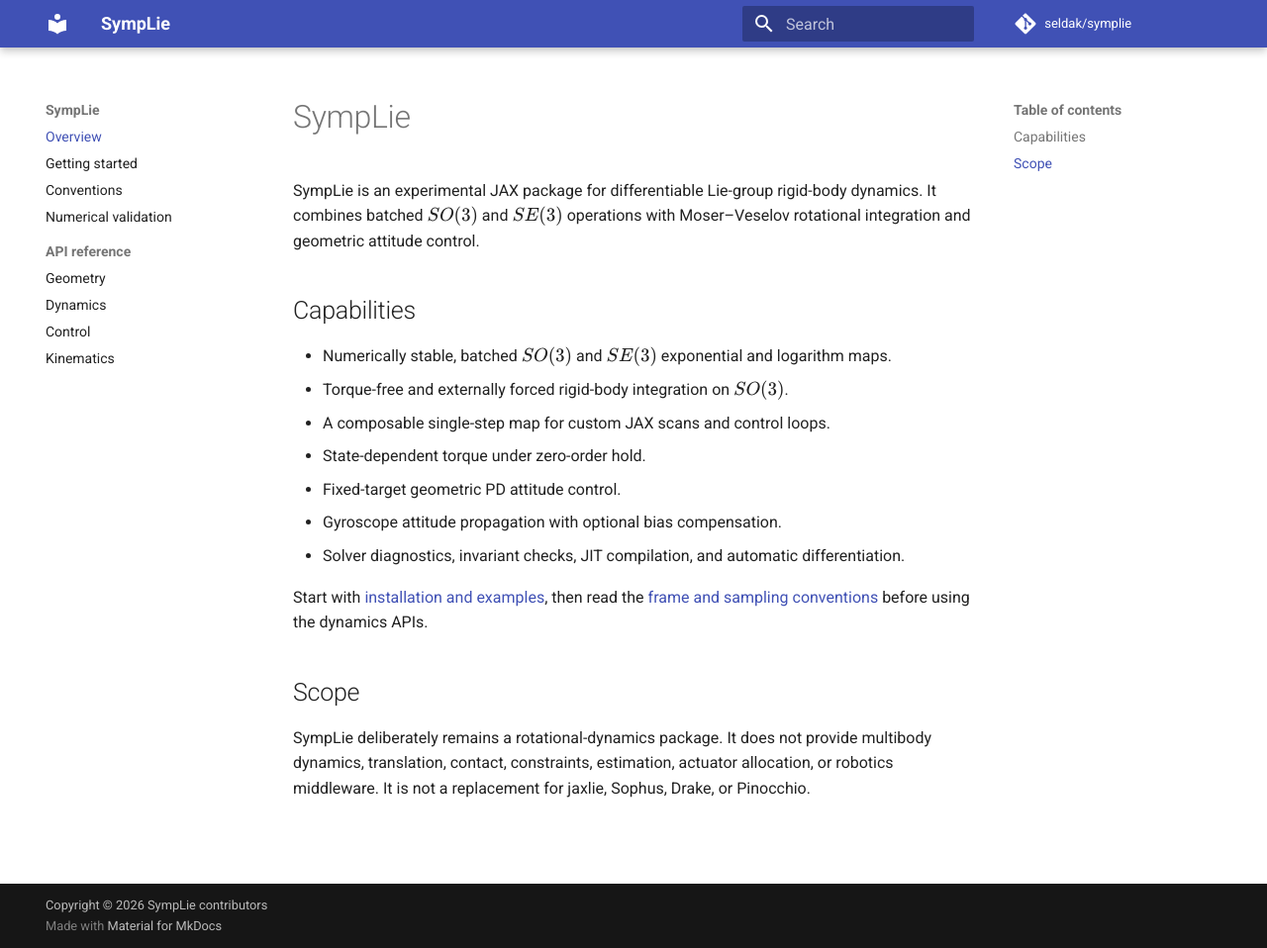
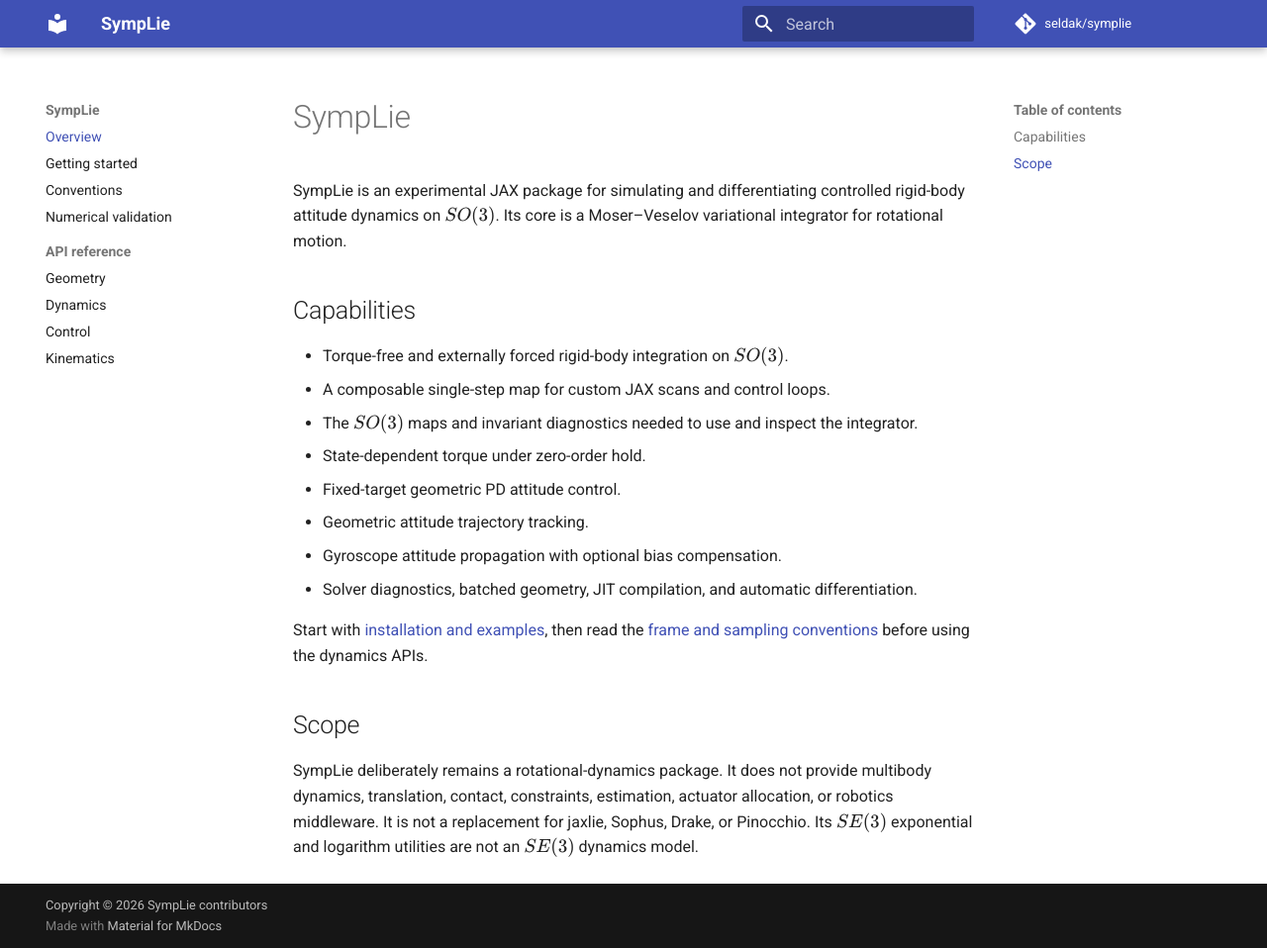
Before and after one commit to seldak/symplie, an MkDocs documentation site: the page built from docs/index.md, in a window 1280 px wide and 958 px high. Shown: the whole window at 99% size. Built offline with MkDocs 1.6.1 and Material for MkDocs 9.7.7, drawn with Linux system fonts in a browser that asks for light colours; comment, search, counter and statistics services are not loaded.

Commit message:
docs: center project on Moser-Veselov dynamics
Lead the README, documentation landing page, and package metadata with the rotational Moser-Veselov integrator. Present SO(3) geometry, control, and gyro propagation as the supporting vertical slice, and demote SE(3) maps to the stated scope boundary.

```diff
--- a/docs/index.md
+++ b/docs/index.md
@@ -1,19 +1,20 @@
 # SympLie
 
-SympLie is an experimental JAX package for differentiable Lie-group
-rigid-body dynamics. It combines batched \(SO(3)\) and \(SE(3)\) operations
-with Moser–Veselov rotational integration and geometric attitude control.
+SympLie is an experimental JAX package for simulating and differentiating
+controlled rigid-body attitude dynamics on \(SO(3)\). Its core is a
+Moser–Veselov variational integrator for rotational motion.
 
 ## Capabilities
 
-- Numerically stable, batched \(SO(3)\) and \(SE(3)\) exponential and
-  logarithm maps.
 - Torque-free and externally forced rigid-body integration on \(SO(3)\).
 - A composable single-step map for custom JAX scans and control loops.
+- The \(SO(3)\) maps and invariant diagnostics needed to use and inspect the
+  integrator.
 - State-dependent torque under zero-order hold.
 - Fixed-target geometric PD attitude control.
+- Geometric attitude trajectory tracking.
 - Gyroscope attitude propagation with optional bias compensation.
-- Solver diagnostics, invariant checks, JIT compilation, and automatic
+- Solver diagnostics, batched geometry, JIT compilation, and automatic
   differentiation.
 
 Start with [installation and examples](getting-started.md), then read the
@@ -25,4 +26,5 @@
 SympLie deliberately remains a rotational-dynamics package. It does not
 provide multibody dynamics, translation, contact, constraints, estimation,
 actuator allocation, or robotics middleware. It is not a replacement for
-jaxlie, Sophus, Drake, or Pinocchio.
+jaxlie, Sophus, Drake, or Pinocchio. Its \(SE(3)\) exponential and logarithm
+utilities are not an \(SE(3)\) dynamics model.
--- a/pyproject.toml
+++ b/pyproject.toml
@@ -5,7 +5,7 @@
 [project]
 name = "symplie"
 version = "0.2.0"
-description = "JAX Lie-group operations and structure-preserving rigid-body integration"
+description = "Moser-Veselov rigid-body attitude dynamics and geometric control in JAX"
 readme = "README.md"
 requires-python = ">=3.10"
 license = { text = "MIT" }
```
Also changed, not shown: README.md (+11 -8 lines).
